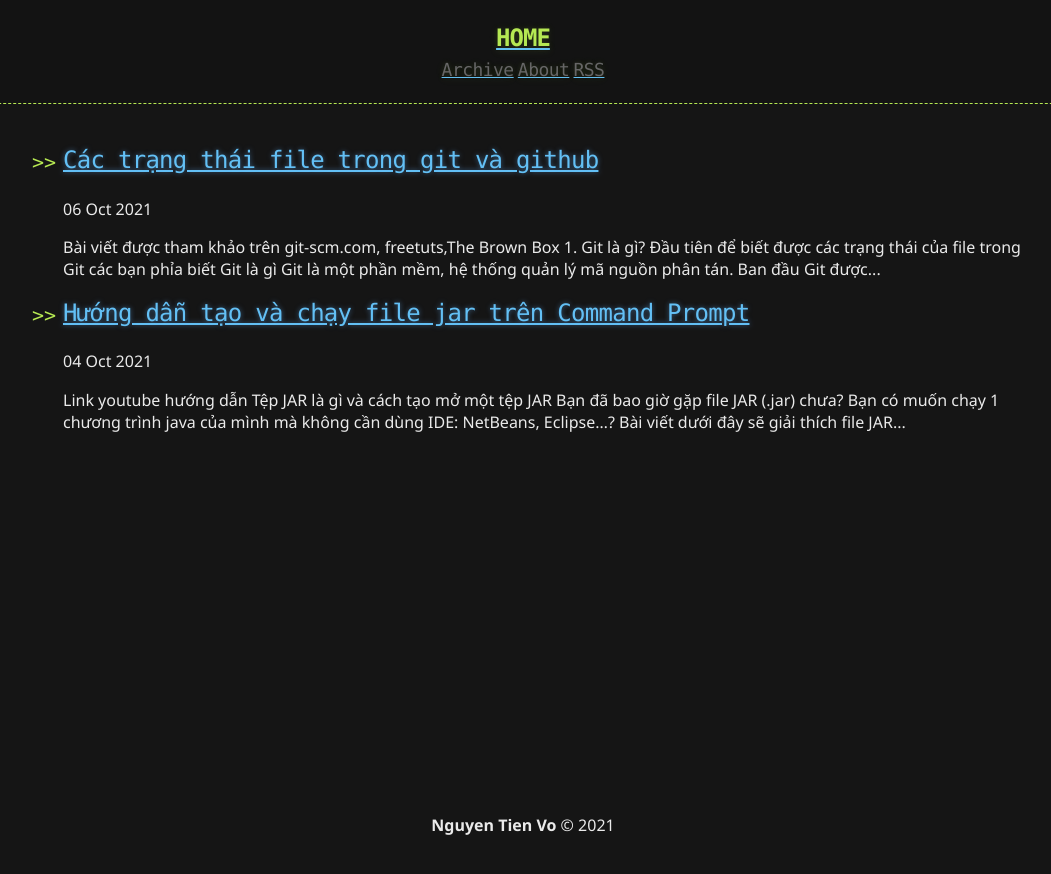
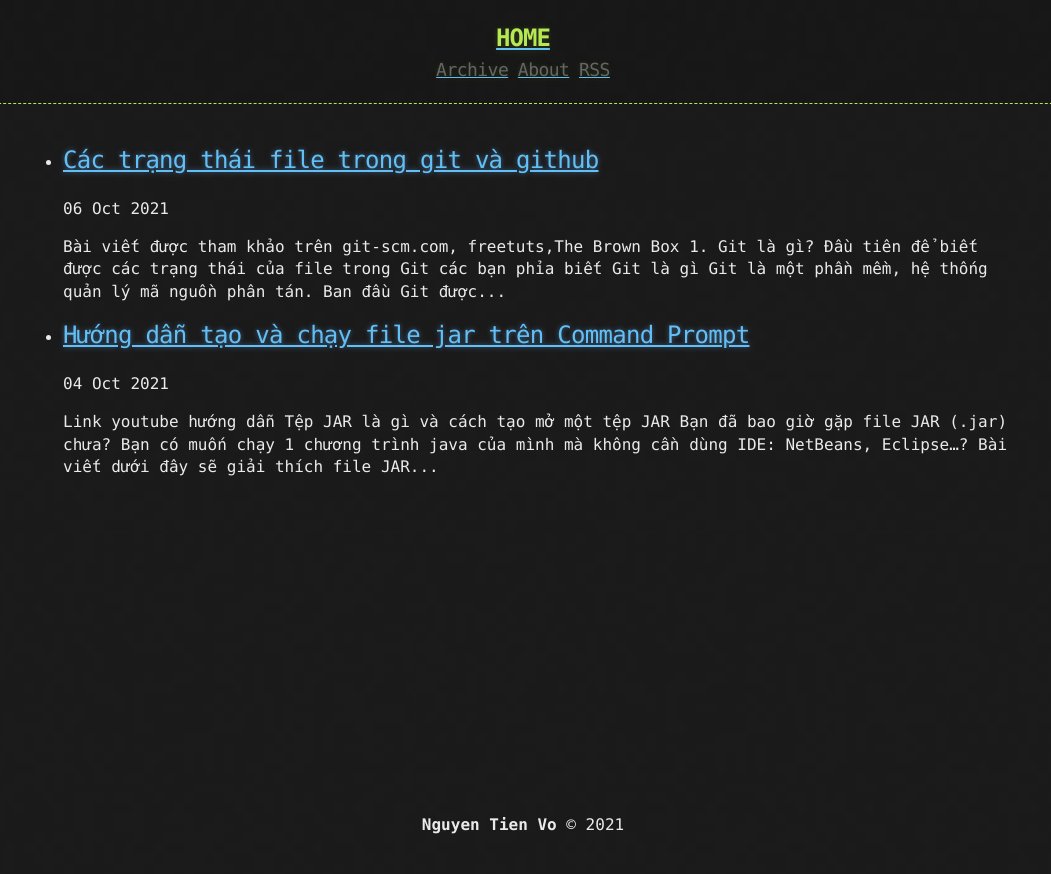
Before and after one commit to TienVoNguyen/IT-Blog, a Jekyll site: the page built from index.html, in a window 1280 px wide. Shown: the top 874 px of the page, without its empty margins (117-1168 px from the left). Built offline with Jekyll 4.4.1, drawn with Linux system fonts in a browser that asks for light colours; the list of posts is cut into pages by our own code.

Commit message:
sua icon 2

```diff
--- a/_sass/base.scss
+++ b/_sass/base.scss
@@ -14,11 +14,11 @@ $blockquote-border: $dove-grey !default;
 body {
   margin: 0;
   padding: 0;
-  background: $body-background  0 0;
+  background: $body-background url("../assets/bkg.png") 0 0;
   color: $body-foreground;
   font-size: 16px;
   line-height: 1.5;
-  font-family: 'Segoe UI', Tahoma, Geneva, Verdana, sans-serif, "Bitstream Vera Sans Mono", "Lucida Console", Terminal, monospace;
+  font-family: Monaco, "Bitstream Vera Sans Mono", "Lucida Console", Terminal, monospace;
 }
 
 /* General & 'Reset' Stuff */
@@ -140,9 +140,9 @@ dt {
   font-weight: bold;
 }
 
-ul li {
-  list-style-image:url('../assets/bullet.png');
-}
+// ul li {
+//   list-style-image:url('../assets/bullet.png');
+// }
 
 blockquote {
   color: $blockquote-color;
```
